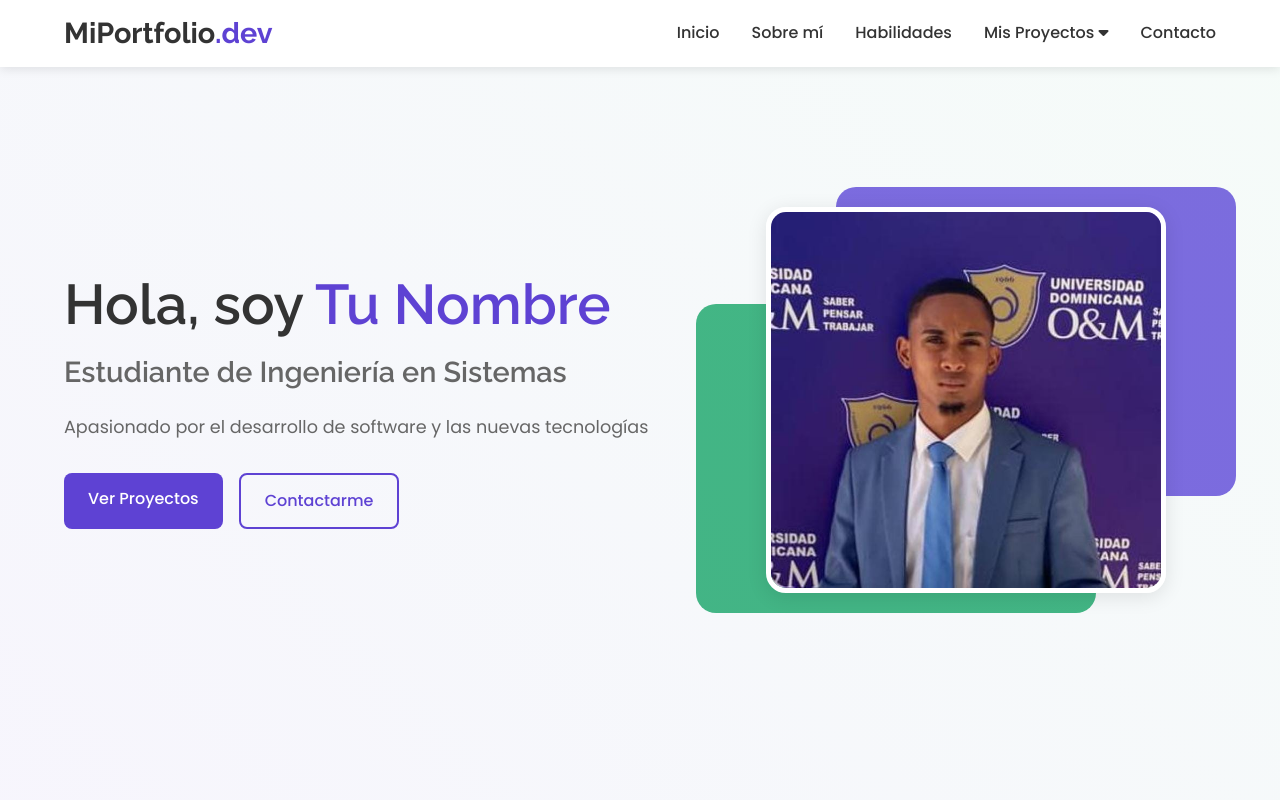
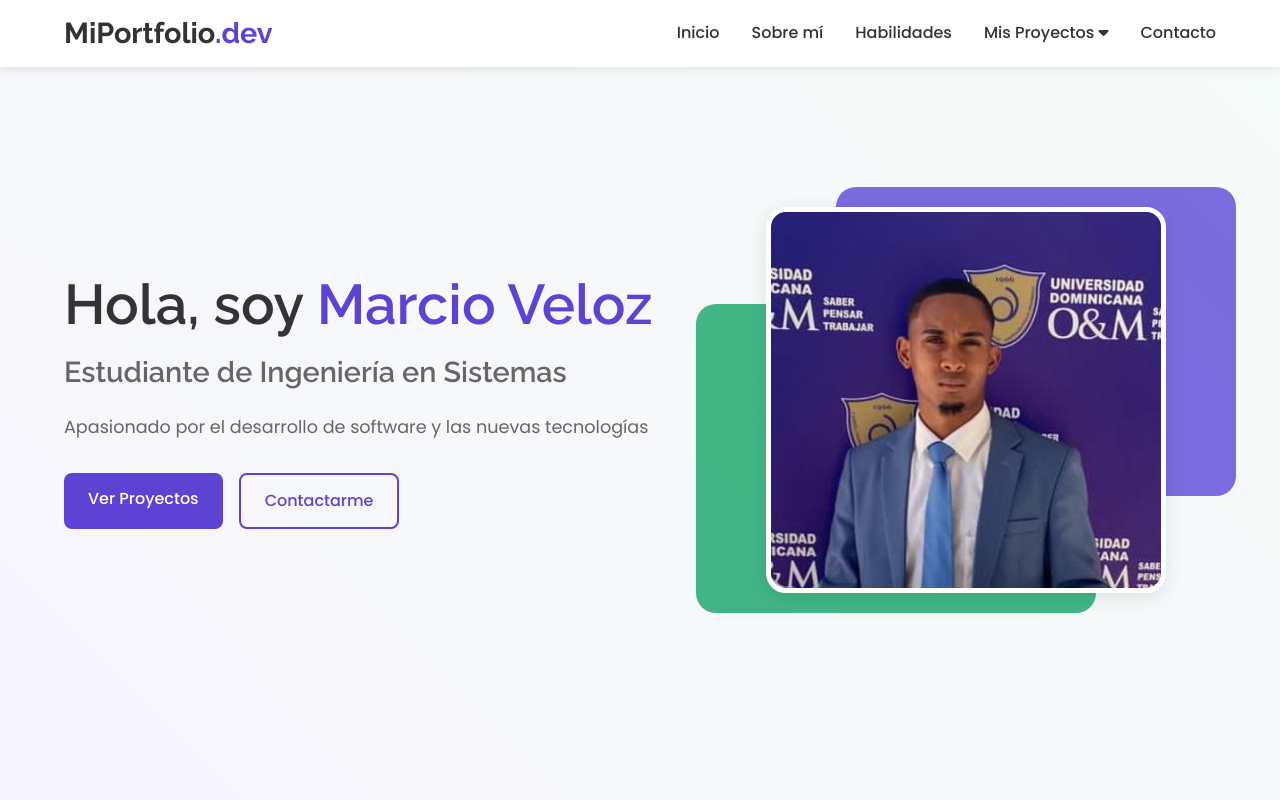
Before and after one commit to hsk-code/tarea-portafolio, a plain HTML site: page index.html in a window 1280 px wide. Shown: the top 800 px of the page. Drawn offline with Linux system fonts and the light colour scheme.

Commit message:
Update index.html

```diff
--- a/index.html
+++ b/index.html
@@ -36,7 +36,7 @@
 
     <section id="inicio" class="hero">
         <div class="hero-content">
-            <h2>Hola, soy <span class="highlight">Tu Nombre</span></h2>
+            <h2>Hola, soy <span class="highlight">Marcio Veloz</span></h2>
             <h3>Estudiante de Ingeniería en Sistemas</h3>
             <p>Apasionado por el desarrollo de software y las nuevas tecnologías</p>
             <div class="hero-buttons">
```
